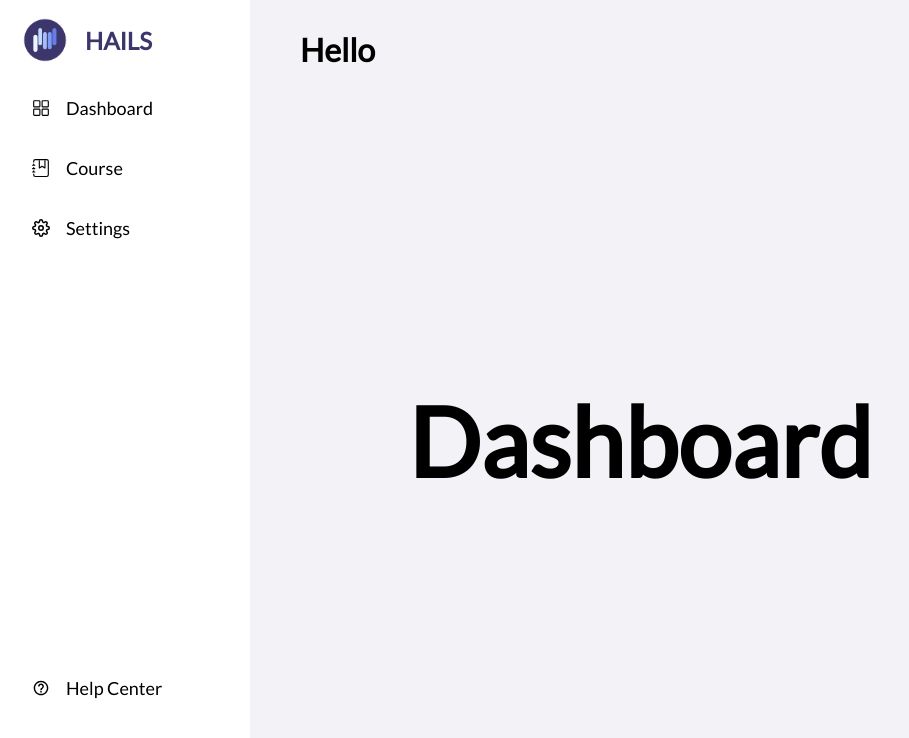
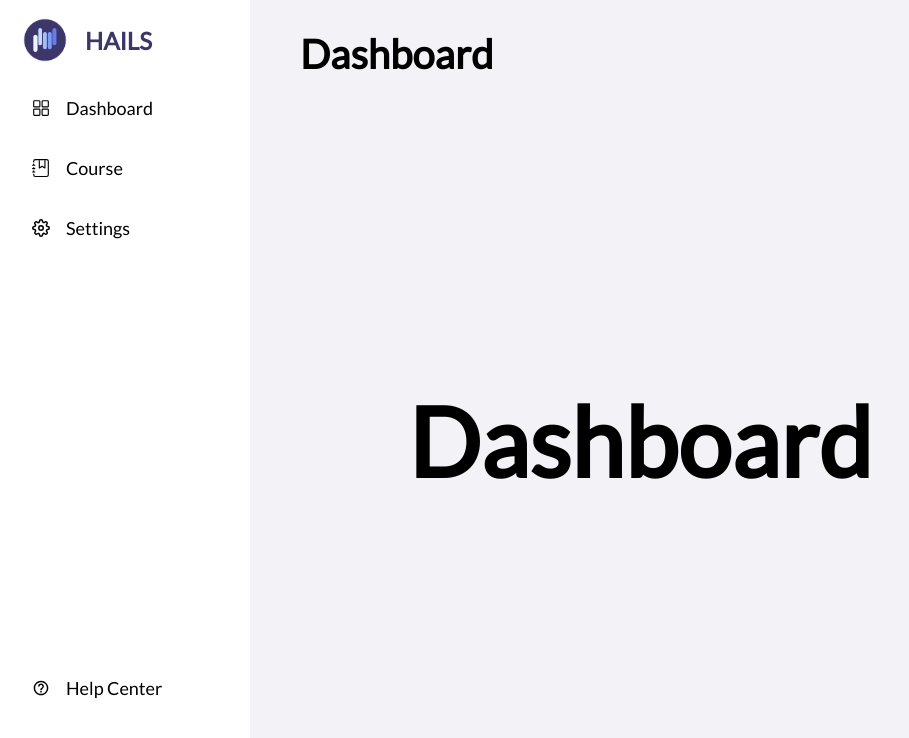
Before and after one commit to geromeandrew/HAILS, a React (Create React App) app in the folder frontend/: page / in a window 1280 px wide. Shown: the top 738 px of the page, without its empty margins (0-909 px from the left). Built offline with nearby package versions, Linux system fonts and the light colour scheme.

Commit message:
Navbar edit

```diff
--- a/frontend/src/components/Navbar.css
+++ b/frontend/src/components/Navbar.css
@@ -3,6 +3,7 @@
     height: 80px;
     display: flex;
     justify-content: flex-start;
+    font-size: 20px;
 }
 
 .navbar-name {
--- a/frontend/src/components/Navbar.js
+++ b/frontend/src/components/Navbar.js
@@ -16,7 +16,7 @@ function Navbar() {
     <div>
     <IconContext.Provider value={{color: '#000000'}}>
         <div className="navbar">
-            <h1 className='navbar-name'>Hello</h1>
+            <h1 className='navbar-name'>Dashboard</h1>
         </div>
         <nav className={sidebar ? 'nav-menu active' : 'nav-menu'}>
             <ul className='nav-menu-items'>
```
